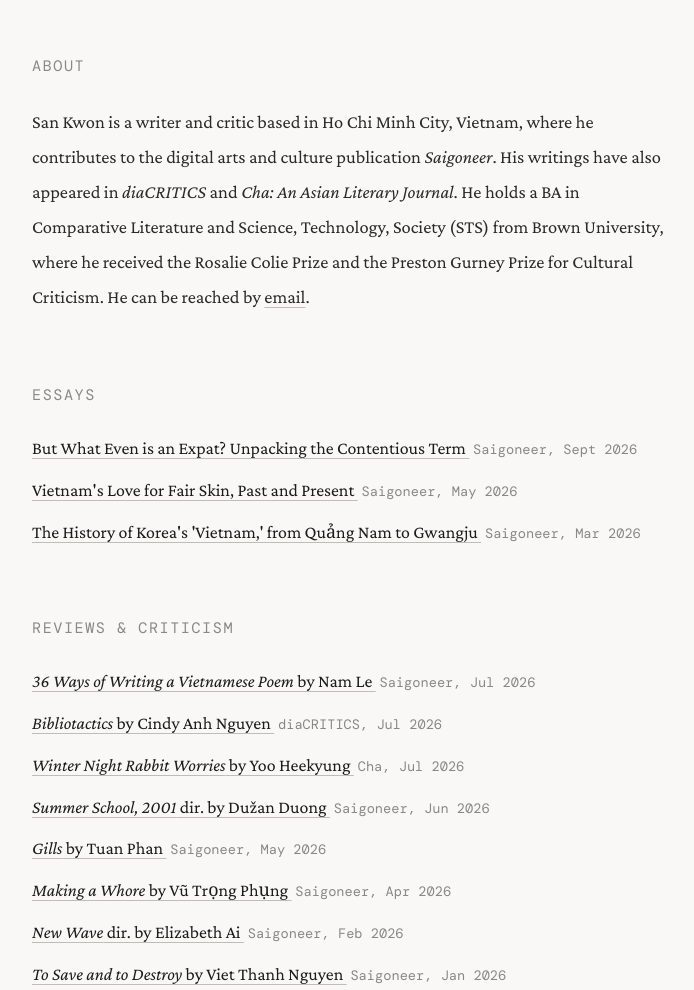
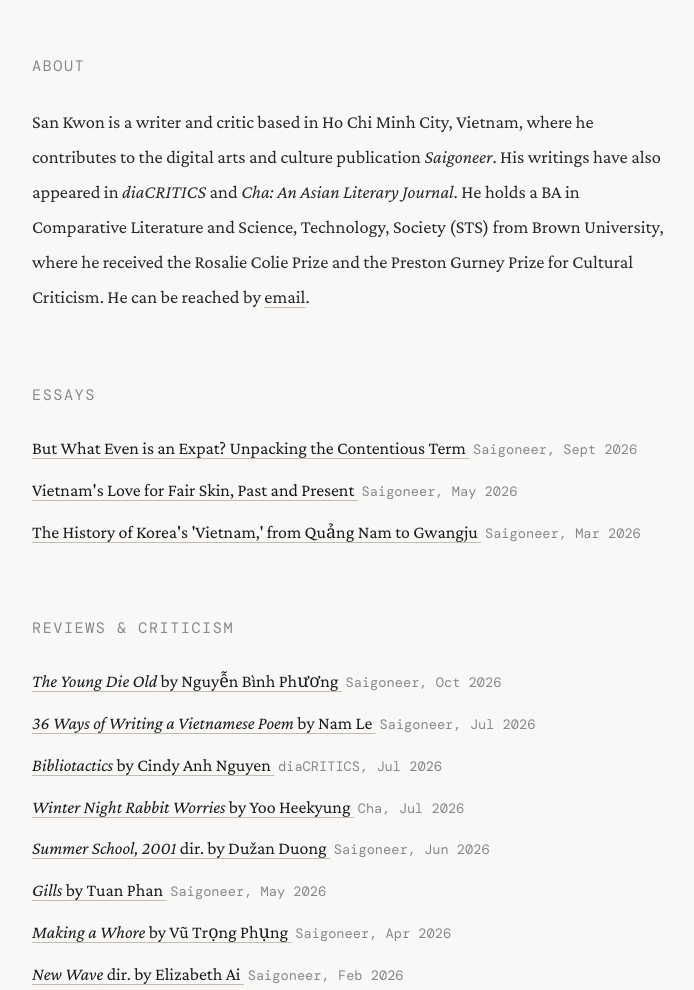
Before and after one commit to san-kwon/san-kwon.github.io, a plain HTML site: page index.html in a window 1280 px wide. Shown: the part 110-1100 px from the top of the page, without its empty margins (286-980 px from the left). Drawn offline with nearby package versions, Linux system fonts and the light colour scheme; a web font is replaced by a local one.

Commit message:
Update index.html

```diff
--- a/index.html
+++ b/index.html
@@ -155,6 +155,12 @@
   <h2>Reviews & Criticism</h2>
   <ul>
     <li>
+      <a href="https://saigoneer.com/lo%E1%BA%A1t-so%E1%BA%A1t-bookshelf/29294-nguy%E1%BB%85n-b%C3%ACnh-ph%C6%B0%C6%A1ng-s-magical-realism-tale-revels-in-absurdity" target="_blank" rel="noopener">
+        <em>The Young Die Old</em> by Nguyễn Bình Phương
+      </a>
+      <span class="meta">Saigoneer, Oct 2026</span>
+    </li>
+    <li>
       <a href="https://saigoneer.com/lo%E1%BA%A1t-so%E1%BA%A1t-bookshelf/29104-clich%C3%A9-or-parody-orientalist-readings-of-nam-le%E2%80%99s-%E2%80%9836-ways-of-writing-a-vietnamese-poem%E2%80%99" target="_blank" rel="noopener">
         <em>36 Ways of Writing a Vietnamese Poem</em> by Nam Le
       </a>
```
